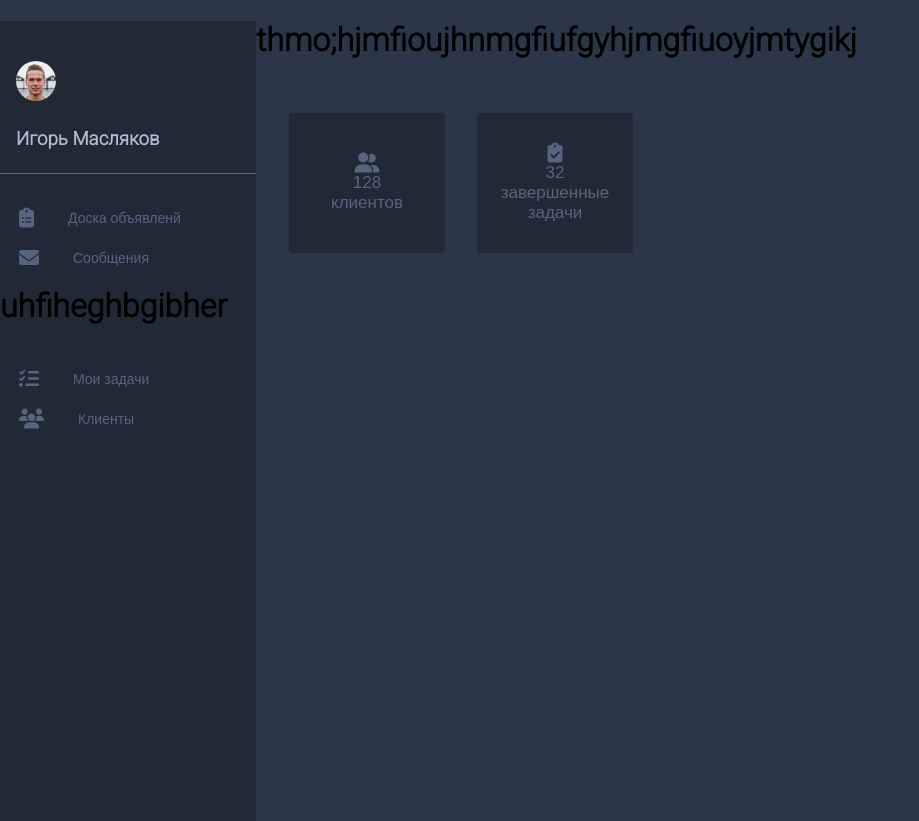
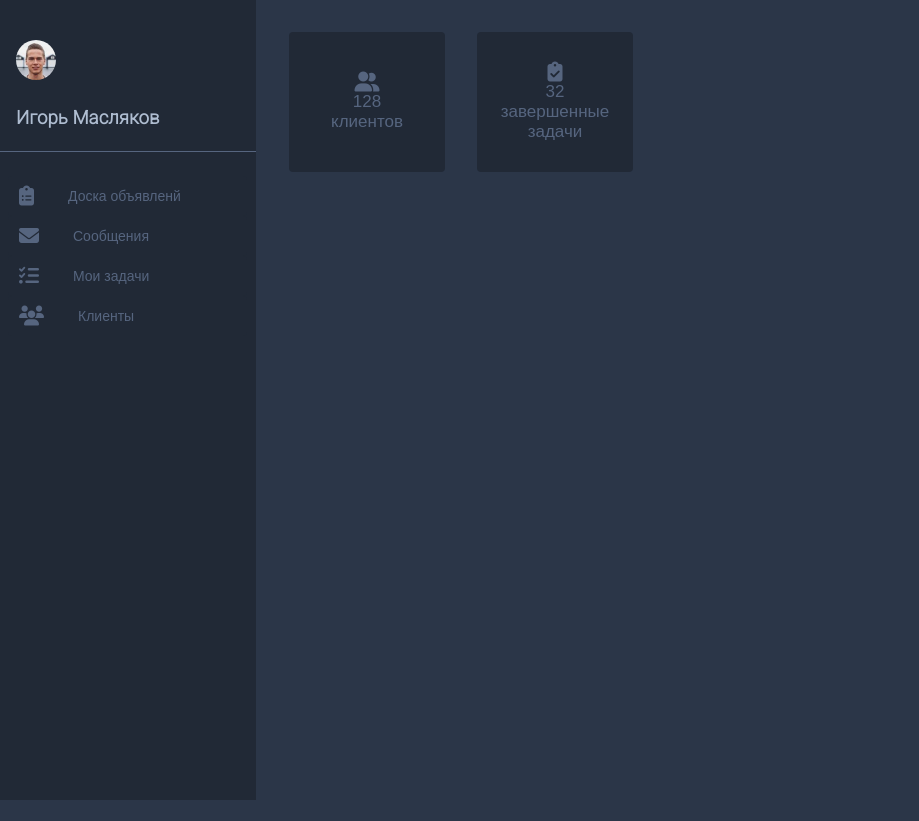
Before and after one commit to SERPOVSKOY/pug-simple-page-student-work, a plain HTML site: page index.html in a window 1280 px wide. Shown: the whole page, without its empty margins (0-919 px from the left). After the commit the page ends 800 px from the top, so only its background shows below. Drawn offline with Linux system fonts and the light colour scheme.

Commit message:
Удалил фигню

```diff
--- a/index.html
+++ b/index.html
@@ -19,7 +19,6 @@
       <div class="sidebar__panel__textgroup">
         <button class="sidebar__panel__text"><i class="fas fa-envelope"></i> <span></span>Сообщения</button>
       </div>
-      <h1>uhfiheghbgibher</h1>
       <div class="sidebar__panel__textgroup">
         <button class="sidebar__panel__text"><i class="fas fa-tasks"></i> <span></span>Мои задачи</button>
       </div>
@@ -28,7 +27,6 @@
       </div>
     </div>
   </div>
-  <h1>thmo;hjmfioujhnmgfiufgyhjmgfiuoyjmtygikj</h1>
   <div class="tab">
     <button class="tab__button__clients"><span class="user"></span><i class="fas fa-user-friends"></i> <span class="button__tab__text"></span>128 <span></span>клиентов</button>
     <button class="tab__button__lessons"><span class="user"></span><i class="fas fa-clipboard-check"></i> <span class="button__tab__text"></span>32 <span></span>завершенные <span></span>задачи</button>
```
